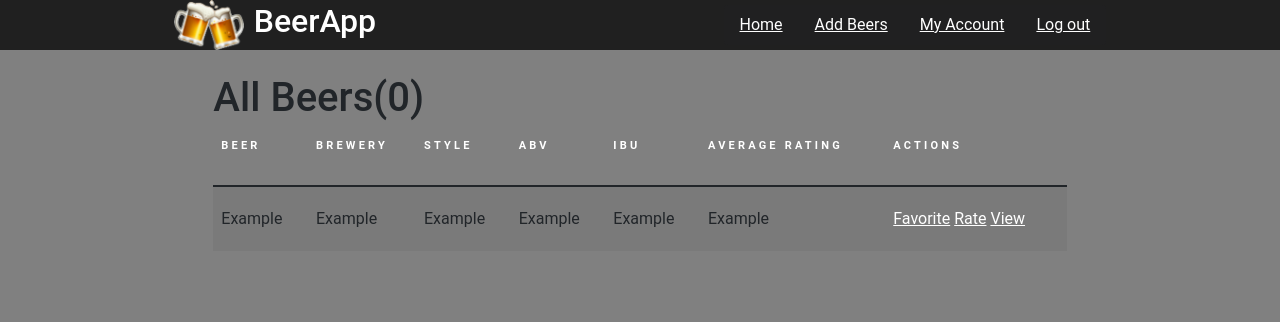
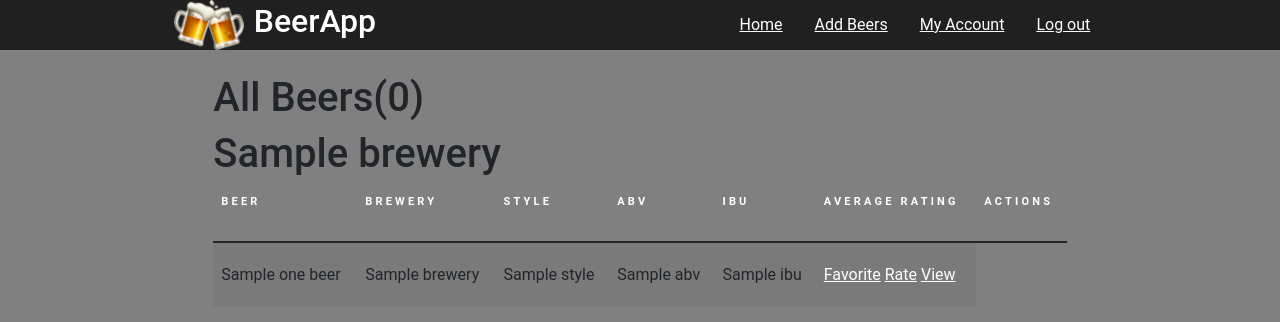
Before and after one commit to Andrew-Danielson/group_project, a Flask app: template flask_app/templates/dashboard.html in a window 1280 px wide. Shown: the top 322 px of the page. Run offline with Flask 2, Linux system fonts and the light colour scheme; the template is opened without the code that fills it: most values are stand-ins (such as "Sample title", 1, 10 or a date in 2020).

Commit message:
trying to figure out jinja problem

```diff
--- a/flask_app/controllers/users.py
+++ b/flask_app/controllers/users.py
@@ -44,7 +44,8 @@ def dashboard():
         }
         this_user = user.User.get_user_by_id(data)
         all_favorite_beers = beer.Beer.get_all_favorited_beers_by_user_id(data)
-        all_beers = beer.Beer.get_all_beers
+        (data)
+        all_beers = beer.Beer.get_all_beers()
         return render_template('dashboard.html', all_beers = all_beers, favorite_beers = all_favorite_beers)
 
 # Route to show user registration page
--- a/flask_app/templates/dashboard.html
+++ b/flask_app/templates/dashboard.html
@@ -2,6 +2,7 @@
 {% block content %}
 <div class="col-8 mx-auto mt-4">
     <h1 class="">All Beers(0)</h1>
+    <h1>{{beer.brewery}}</h1>
         <table class="table table-striped custom-table">
             <thead>
                 <tr>
@@ -15,14 +16,14 @@
                 </tr>
             </thead>
             <tbody>
-                {% for ___ in ___ %}
+                {% for beer in beers %}
                     <tr>
-                        <td>Example</td>
-                        <td>Example</td>
-                        <td>Example</td>
-                        <td>Example</td>
-                        <td>Example</td>
-                        <td>Example</td>
+                        <td>{{one_beer.name}}</td>
+                        <td>{{one_beer.brewery}}</td>
+                        <td>{{one_beer.style}}</td>
+                        <td>{{one_beer.ABV}}</td>
+                        <td>{{one_beer.IBU}}</td>
+                        <!-- <td>Average Rating</td> -->
                         <td>
                             <a href="#">Favorite</a>
                             <a href="#">Rate</a>
--- a/flask_app/templates/index.html
+++ b/flask_app/templates/index.html
@@ -16,8 +16,8 @@
                 <h2 class="text-white align-self-center">BeerApp</h2>
             </div>
             <div class="list-group list-group-horizontal">
-                <p class="list-group-item bg-opacity-10 bg-dark border-0""><a href="/login">Login</a></p>
-                <p class="list-group-item bg-opacity-10 bg-dark border-0""><a href="/register">Register</a></p>
+                <p class="list-group-item bg-opacity-10 bg-dark border-0"><a href="/login">Login</a></p>
+                <p class="list-group-item bg-opacity-10 bg-dark border-0"><a href="/register">Register</a></p>
             </div>
     </div>
     <div>
--- a/flask_app/templates/login.html
+++ b/flask_app/templates/login.html
@@ -16,8 +16,8 @@
                 <h2 class="text-white align-self-center">BeerApp</h2>
             </div>
             <div class="list-group list-group-horizontal">
-                <p class="list-group-item bg-opacity-10 bg-dark border-0""><a href="/">Home</a></p>
-                <p class="list-group-item bg-opacity-10 bg-dark border-0""><a href="/register">Register</a></p>
+                <p class="list-group-item bg-opacity-10 bg-dark border-0"><a href="/">Home</a></p>
+                <p class="list-group-item bg-opacity-10 bg-dark border-0"><a href="/register">Register</a></p>
             </div>
     </div>
     <div>
--- a/flask_app/templates/my-account.html
+++ b/flask_app/templates/my-account.html
@@ -16,9 +16,9 @@
                 <h2 class="text-white align-self-center">BeerApp</h2>
             </div>
             <div class="list-group list-group-horizontal">
-                <p class="list-group-item bg-opacity-10 bg-dark border-0""><a href="/dashboard">Home</a></p>
-                <p class="list-group-item bg-opacity-10 bg-dark border-0""><a href="/beer/add">Add Beers</a></p>
-                <p class="list-group-item bg-opacity-10 bg-dark border-0""><a href="#">Logout</a></p>
+                <p class="list-group-item bg-opacity-10 bg-dark border-0"><a href="/dashboard">Home</a></p>
+                <p class="list-group-item bg-opacity-10 bg-dark border-0"><a href="/beer/add">Add Beers</a></p>
+                <p class="list-group-item bg-opacity-10 bg-dark border-0"><a href="#">Logout</a></p>
             </div>
         </div>
     </div>
```
Also changed, not shown: flask_app/templates/show_beer.html (+4 -4 lines).
